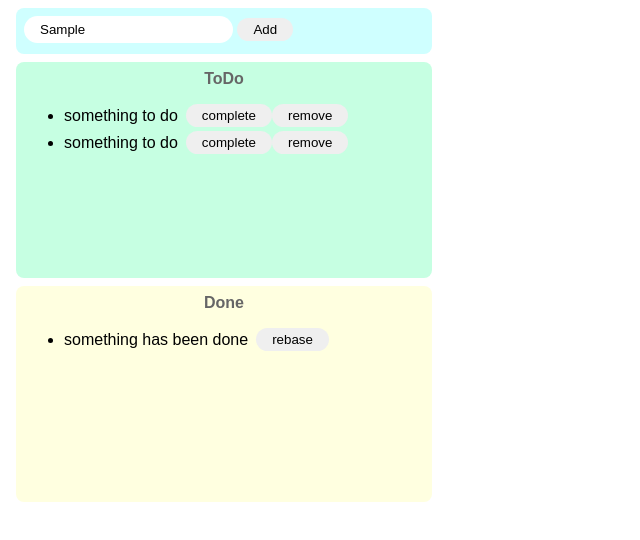
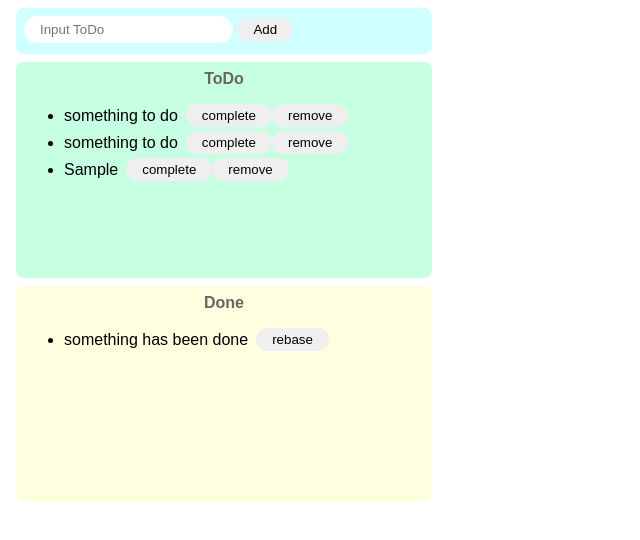
Before and after one commit to sota0121/codesandbox-react-sample, a website built with Parcel: page index.html in a window 1280 px wide. Both pictures are taken after typing "Sample" into the empty fields and a click on the button "Add". Shown: the whole page, without its empty margins (0-640 px from the left). Built offline with nearby package versions, Linux system fonts and the light colour scheme.

Commit message:
sckelton complete btn remove btn

```diff
--- a/index.html
+++ b/index.html
@@ -8,12 +8,12 @@
 
   <body>
     <div class="input-area">
-      <input placeholder="Input ToDo" />
+      <input id="add-text" placeholder="Input ToDo" />
       <button id="add-btn">Add</button>
     </div>
     <div class="todo-area">
       <p class="title">ToDo</p>
-      <ul>
+      <ul id="todo-list">
         <div class="list-row">
           <li>something to do</li>
           <button>complete</button>
--- a/src/index.js
+++ b/src/index.js
@@ -1,7 +1,39 @@
 import "./styles.css";
 
 const onClickAdd = () => {
-  alert();
+  const inputText = document.getElementById("add-text").value;
+  document.getElementById("add-text").value = "";
+
+  // -------------------------------------
+  // Compose todo item
+  // -------------------------------------
+  // container
+  const div = document.createElement("div");
+  div.className = "list-row";
+  // todo label
+  const li = document.createElement("li");
+  li.innerText = inputText;
+  // complete button
+  const completeBtn = document.createElement("button");
+  completeBtn.innerText = "complete";
+  completeBtn.addEventListener("click", () => {
+    alert("complete");
+  });
+
+  // remove button
+  const removeBtn = document.createElement("button");
+  removeBtn.innerText = "remove";
+  removeBtn.addEventListener("click", () => {
+    alert("remove");
+  });
+
+  // compose div(list-row)
+  div.appendChild(li);
+  div.appendChild(completeBtn);
+  div.appendChild(removeBtn);
+
+  // add to todo-list
+  document.getElementById("todo-list").appendChild(div);
 };
 
 document
```
